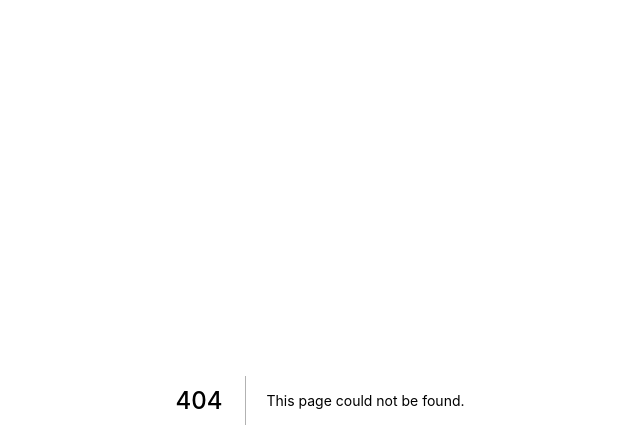
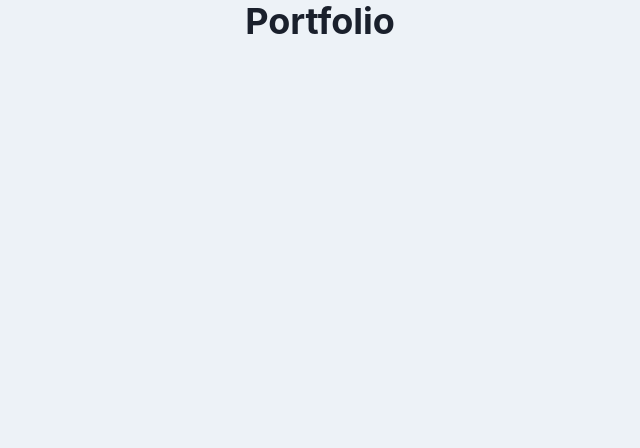
Before and after one commit to hor-5/nextjsPortfolio, a Next.js app: page /Portfolio in a window 1280 px wide. Before the commit this address had no page. Shown: the top 448 px of the page, without its empty margins (320-960 px from the left). Built offline with nearby package versions, Linux system fonts and the light colour scheme.

Commit message:
delete yarn.lock

```diff
--- /dev/null
+++ b/pages/Portfolio/index.js
@@ -0,0 +1,21 @@
+import React from 'react'
+import Head from 'next/head'
+import {Flex, Heading} from '@chakra-ui/react'
+
+export default function Portfolio(){
+
+    return(
+        <>
+            <Head>
+                <title>Portfolio</title>
+            </Head>
+
+            <Flex height="100vh" justifyContent="center" background="gray.100">
+
+                <Heading> Portfolio </Heading>
+
+            </Flex>
+        </>
+    )
+
+}
--- a/pages/api/index.js
+++ /dev/null
@@ -1,5 +0,0 @@
-// Next.js API route support: https://nextjs.org/docs/api-routes/introduction
-
-export default function handler(req, res) {
-  res.status(200).json({ name: 'John Doe' })
-}
```
Also changed, not shown: 1 other file (tests, documents, lock files or other folders).
